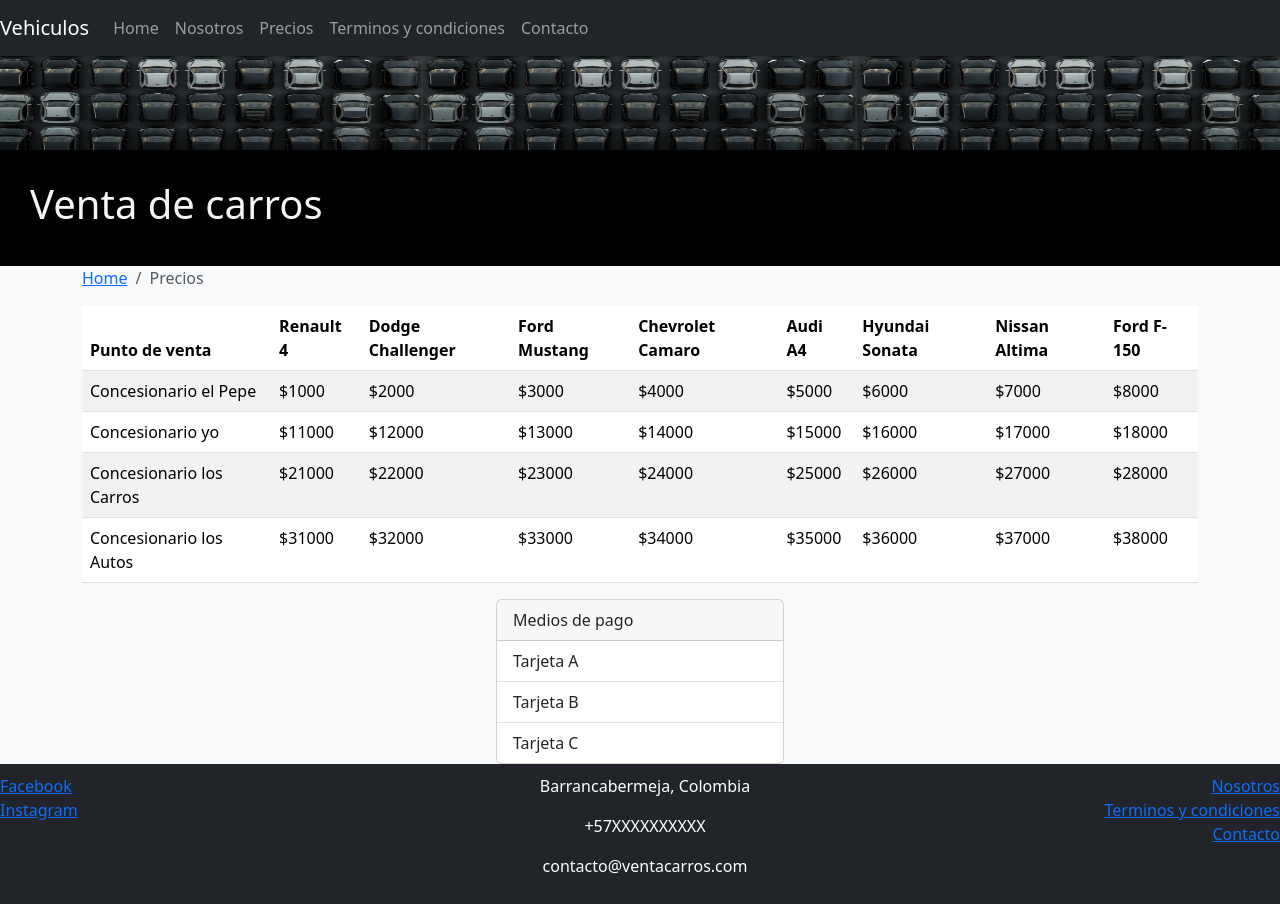
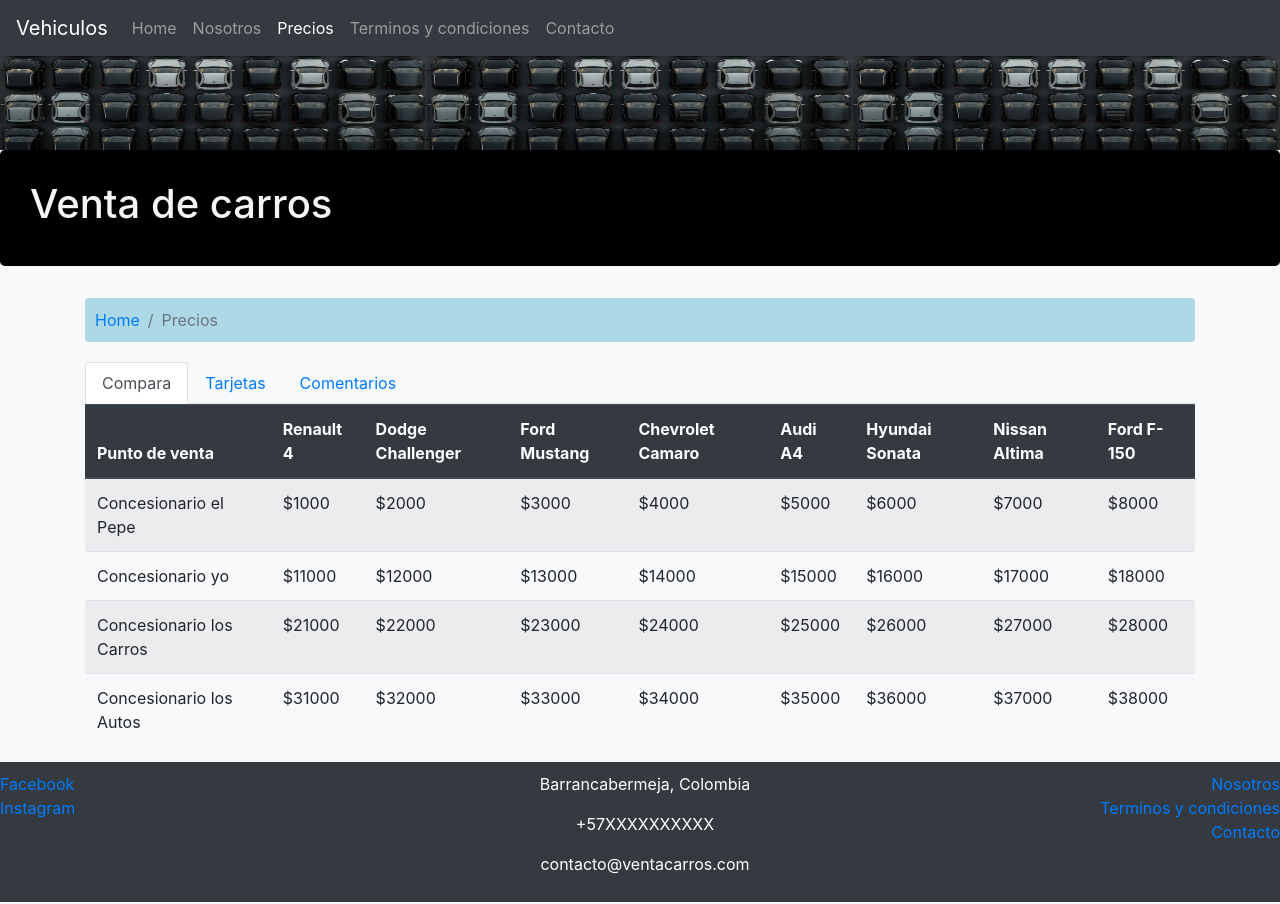
Before and after one commit to ccuaspa/Venta-Carros, a website: page prices.html in a window 1280 px wide. Drawn offline with nearby package versions, Linux system fonts and the light colour scheme; a web font is replaced by a local one.

Commit message:
Changes
Changed from Bootstrap 5 to 4 and other updates to the content

```diff
--- a/css/main.css
+++ b/css/main.css
@@ -16,6 +16,13 @@
     color:whitesmoke;
 
     padding: 30px;
+}
+.breadcrumb{
+    margin:20px 0px;
+    padding: 10px;
+
+    background-color:lightblue;
+    color:black;
 }
 .responsiveImg{
     height:400px;
--- a/package.json
+++ b/package.json
@@ -18,10 +18,10 @@
   },
   "homepage": "https://github.com/ccuaspa/Venta-Carros#readme",
   "dependencies": {
-    "bootstrap": "^5.3.3",
-    "jquery": "^3.7.1",
+    "bootstrap": "4.5.2",
+    "jquery": "3.5.1",
     "open-iconic": "^1.1.1",
-    "popper.js": "^1.16.1"
+    "popper.js": "1.16.1"
   },
   "devDependencies": {
     "lite-server": "^2.6.1"
--- a/prices.html
+++ b/prices.html
@@ -1,22 +1,25 @@
 <!doctype html>
 <html lang="en">
+
 <head>
     <meta charset="utf-8">
     <meta name="viewport" content="width=device-width, initial-scale=1">
 
-        <link href="node_modules/bootstrap/dist/css/bootstrap.min.css" rel="stylesheet" >
-        <link href="css/main.css" rel="stylesheet" >
-        <link href="node_modules/open-iconic/font/css/open-iconic-bootstrap.min.css" rel="stylesheet" >
+    <link rel="stylesheet" href="node_modules/bootstrap/dist/css/bootstrap.min.css">
+    <link rel="stylesheet" href="css/main.css">
+    <link rel="stylesheet" href="node_modules/open-iconic/font/css/open-iconic-bootstrap.min.css">
 
     <title>Venta carros</title>
 </head>
+
 <body class="bg-light">
 
     <nav class="navbar navbar-expand-md navbar-dark bg-dark fixed-top">
         <a class="navbar-brand" href="#">
             Vehiculos
         </a>
-            <button class="navbar-toggler" type="button" data-bs-toggle="collapse" data-bs-target="#navbarSupportedContent" aria-controls="navbarNavDropdown" aria-expanded="false" aria-label="Toggle navigation">
+        <button class="navbar-toggler" type="button" data-bs-toggle="collapse" data-bs-target="#navbarSupportedContent"
+            aria-controls="navbarNavDropdown" aria-expanded="false" aria-label="Toggle navigation">
             <span class="navbar-toggler-icon"></span>
         </button>
         <div class="collapse navbar-collapse" id="navbarSupportedContent">
@@ -56,9 +59,23 @@
             </ol>
         </nav>
 
+        <ul class="nav nav-tabs" id="myTab" role="tabList">
+            <li class="nav-item">
+                <a class="nav-link active" id="compara-tab" data-toggle="tab" href="#compara" role="tab"
+                    aria-controls="compara" aria-selected="true">Compara</a>
+            </li>
+            <li class="nav-item">
+                <a class="nav-link" id="tarjetas-tab" data-toggle="tab" href="#tarjetas" role="tab" aria-controls="tarjetas" aria-selected="false">Tarjetas</a>
+            </li>
+            <li class="nav-item">
+                <a class="nav-link" id="comentarios-tab" data-toggle="tab" href="#comentarios" role="tab" aria-controls="comentarios" aria-selected="false">Comentarios</a>
+            </li>
+        </ul>
+        <div class="tab-content" id="myTabContent">
+            <div class="tab-pane fade show active" id="compara" role="tabpanel" aria-labelledby="compara-tab">
                 <div class="table-responsive">
                     <table class="table table-striped">
-                    <thead class="thead bg-dark">
+                        <thead class="thead-dark">
                             <th>Punto de venta</th>
                             <th>Renault 4</th>
                             <th>Dodge Challenger</th>
@@ -115,9 +132,10 @@
                                 <td>$38000</td>
                             </tr>
                         </tbody>
-
                     </table>
                 </div>
+            </div>
+            <div class="tab-pane fade" id="tarjetas" role="tabpanel" aria-labelledby="tarjetas-tab">
                 <div class="d-flex justify-content-center">
                     <div class="card" style="width: 18rem;">
                         <div class="card-header">
@@ -137,7 +155,12 @@
                     </div>
                 </div>
             </div>
+            <div class="tab-pane fade" id="comentarios" role="tabpanel" aria-labelledby="comentarios-tab">
+                Comentarios
 
+            </div>
+        </div>
+    </div>
     <footer class="bg-dark">
         <div class="row">
             <div class="col text-start">
@@ -155,7 +178,7 @@
 
                 </address>
             </div>
-                <div class="col text-end">
+            <div class="col text-right">
                 <a href="https://www.google.com/">Nosotros</a>
                 <br>
                 <a href="https://www.google.com/">Terminos y condiciones</a>
@@ -170,4 +193,5 @@
     <script src="node_modules/popper.js/dist/popper.min.js"></script>
     <script src="node_modules/bootstrap/dist/js/bootstrap.min.js"></script>
 </body>
+
 </html>
```
Also changed, not shown: about.html (+1 -1 lines), contactinfo.html (+1 -1 lines), index.html (+3 -3 lines), terms.html (+1 -1 lines), 1 other file. Lines whose indentation alone changed are shown as unchanged.
